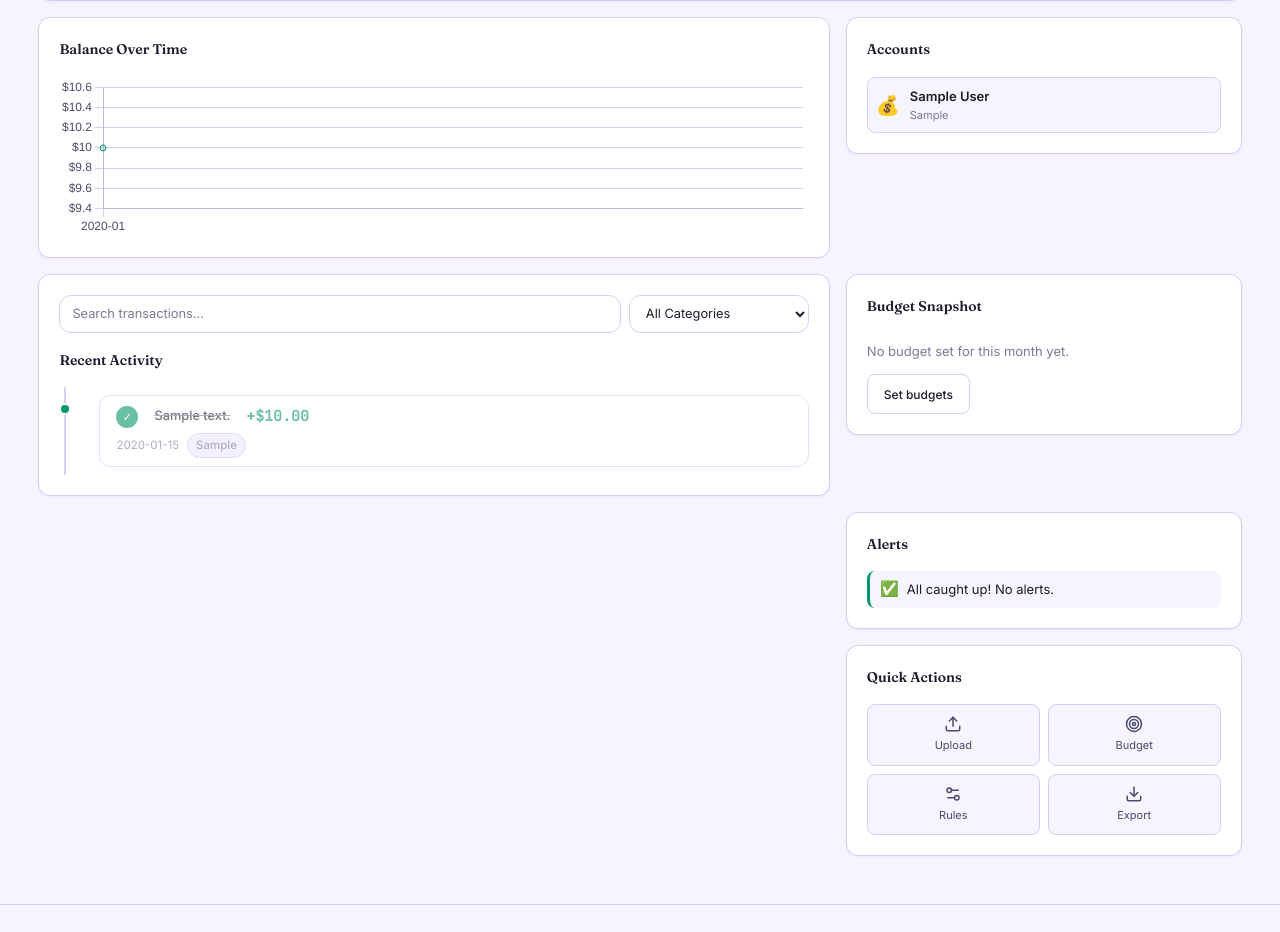
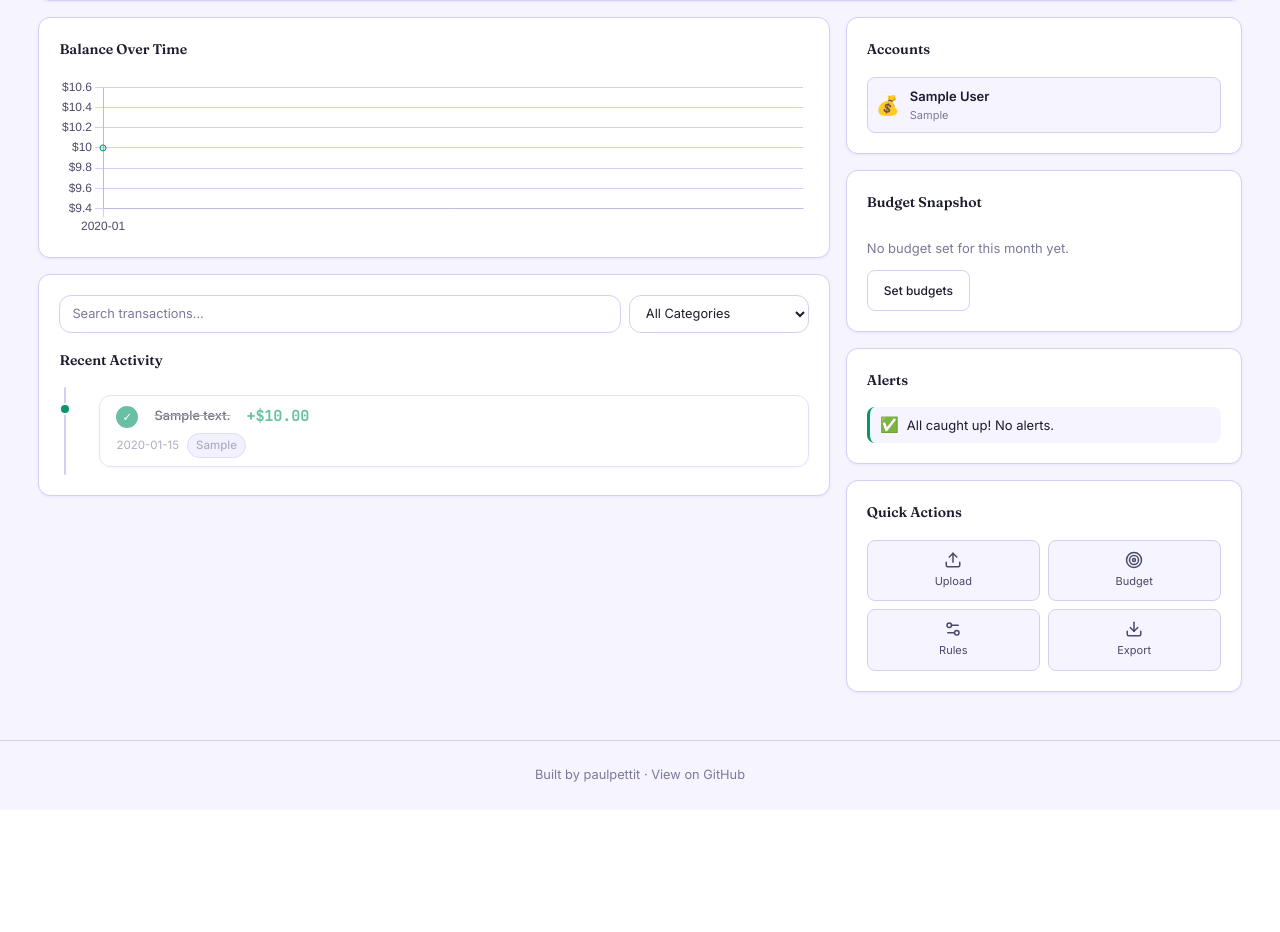
Before and after one commit to paulpettit/finance-tracker, a Flask app: page /dashboard in a window 1280 px wide. Shown: the part 268-1200 px from the top of the page. After the commit the page ends 1050 px from the top, so only its background shows below. Run offline with Flask 3, Linux system fonts and the light colour scheme; tables that the repository leaves empty hold one stand-in row (values such as "Sample post"); some libraries are stand-ins or nearby versions; some web fonts are replaced.

Commit message:
Fix dashboard sidebar layout

```diff
--- a/static/css/style.css
+++ b/static/css/style.css
@@ -1662,6 +1662,26 @@ td.spent { color: var(--color-spent); font-weight: var(--fw-semibold); }
 .widget-side { grid-column: 2; }
 .widget-half { grid-column: auto; }
 
+.dashboard-content-grid {
+    grid-column: 1 / -1;
+    display: grid;
+    grid-template-columns: minmax(0, 2fr) minmax(280px, 1fr);
+    gap: var(--grid-gap);
+    align-items: start;
+}
+
+.dashboard-main-col,
+.dashboard-side-col {
+    display: flex;
+    flex-direction: column;
+    gap: var(--grid-gap);
+    min-width: 0;
+}
+
+.dashboard-content-grid.is-editing {
+    align-items: start;
+}
+
 .widget-card {
     background: var(--bg-card);
     border: var(--border-width) solid var(--border-main);
@@ -1740,7 +1760,8 @@ td.spent { color: var(--color-spent); font-weight: var(--fw-semibold); }
     .widget-wide {
         grid-column: 1;
     }
-    .widget-grid {
+    .widget-grid,
+    .dashboard-content-grid {
         grid-template-columns: 1fr;
     }
     .widget-wide {
--- a/templates/index.html
+++ b/templates/index.html
@@ -646,6 +646,19 @@ function renderDashboard() {
     if (!grid) return;
     grid.innerHTML = '';
 
+    var mainCol = null;
+    var sideCol = null;
+    var contentGrid = null;
+
+    contentGrid = document.createElement('div');
+    contentGrid.className = 'dashboard-content-grid' + (isEditing ? ' is-editing' : '');
+    mainCol = document.createElement('div');
+    mainCol.className = 'dashboard-main-col';
+    sideCol = document.createElement('div');
+    sideCol.className = 'dashboard-side-col';
+    contentGrid.appendChild(mainCol);
+    contentGrid.appendChild(sideCol);
+
     layout.forEach(function(wid, idx) {
         var w = WIDGETS[wid];
         if (!w || !RENDERERS[wid]) return;
@@ -675,8 +688,17 @@ function renderDashboard() {
         var inner = document.createElement('div');
         inner.innerHTML = RENDERERS[wid](idx);
         wrap.appendChild(inner);
-        grid.appendChild(wrap);
+
+        if (w.sz === 'main' || w.sz === 'side') {
+            (w.sz === 'side' ? sideCol : mainCol).appendChild(wrap);
+        } else {
+            grid.appendChild(wrap);
+        }
     });
+
+    if (contentGrid && (mainCol.children.length || sideCol.children.length)) {
+        grid.appendChild(contentGrid);
+    }
 
     // Trailing drop zone in edit mode
     if (isEditing) {
```
